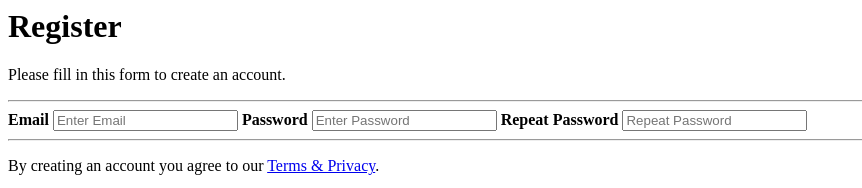
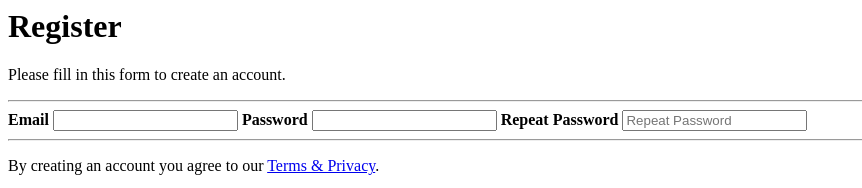
Before and after one commit to Mahalakshmi-Mayilvakanam/-Mahalakshmi-Mayilvakanam.github.io, a plain HTML site: page index.html in a window 1280 px wide. Shown: the top 188 px of the page, without its empty margins (0-862 px from the left). Drawn offline with Linux system fonts and the light colour scheme.

Commit message:
Update index.html

```diff
--- a/index.html
+++ b/index.html
@@ -5,10 +5,10 @@
     <hr>
 
     <label for="email"><b>Email</b></label>
-    <input type="text" placeholder="Enter Email" name="email" id="email" required>
+    <input type="text"  name="email" id="email" required>
 
     <label for="psw"><b>Password</b></label>
-    <input type="password" placeholder="Enter Password" name="psw" id="psw" required>
+    <input type="password"  name="psw" id="psw" required>
 
     <label for="psw-repeat"><b>Repeat Password</b></label>
     <input type="password" placeholder="Repeat Password" name="psw-repeat" id="psw-repeat" required>
```
